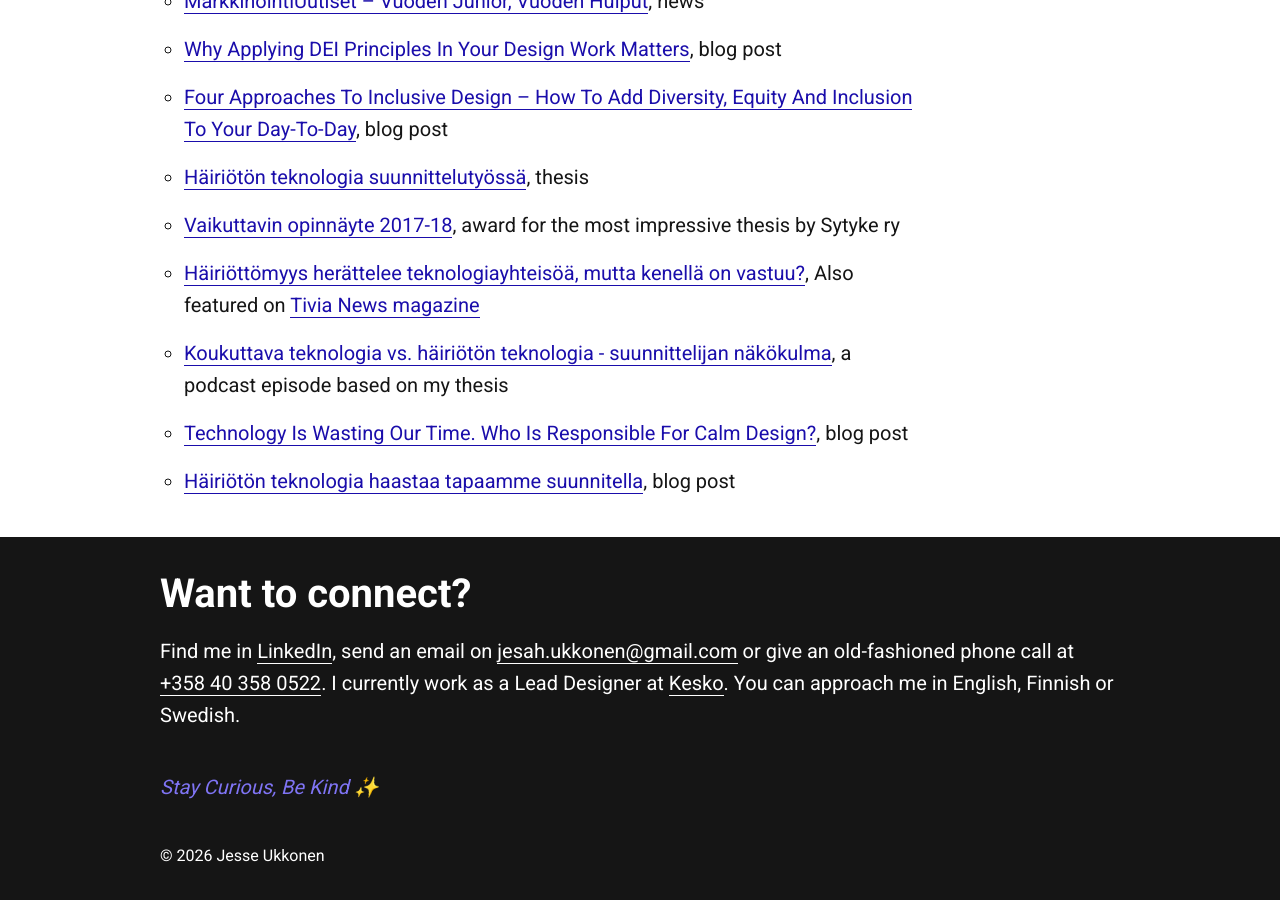
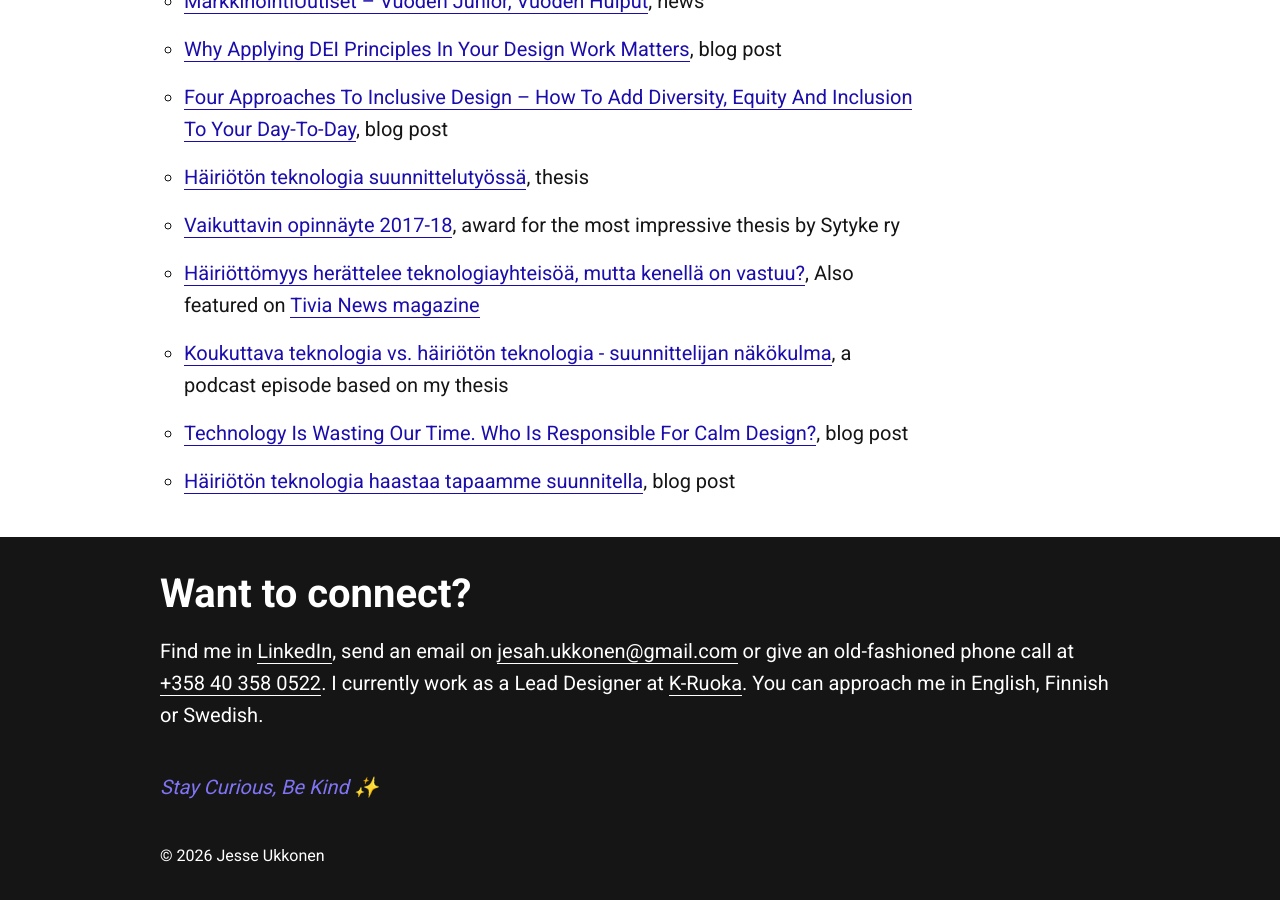
Before and after one commit to jesseu/jesseu.github.io, a Jekyll site: the page built from index.html, in a window 1280 px wide and 900 px high, scrolled down 3602 px. Built offline with Jekyll 4.4.1, drawn with Linux system fonts in a browser that asks for light colours.

Commit message:
Update default.html

```diff
--- a/_layouts/default.html
+++ b/_layouts/default.html
@@ -56,7 +56,7 @@
     <footer class= "footer">
       <div class="container footer-content">
         <h2 id="connect">Want to connect?</h2>
-        <p>Find me in <a class="link-dark-bg" href="https://www.linkedin.com/in/jesseukkonen/" target="_blank">LinkedIn</a>, send an email on <a class="link-dark-bg" href="javascript:alert('JavaScript')" onclick="this.href=atob('bWFpbHRvOmplc2FoLnVra29uZW4lNDBnbWFpbC5jb20='); return true" target="_blank">jesah.ukkonen@gmail.com</a> or give an old-fashioned phone call at <a class="link-dark-bg" href="tel:+358403580522">+358 40 358 0522</a>. I currently work as a Lead Designer at <a class="link-dark-bg" href="https://www.k-ruoka.fi/" target="_blank">Kesko</a>. You can approach me in English, Finnish or Swedish.</p>
+        <p>Find me in <a class="link-dark-bg" href="https://www.linkedin.com/in/jesseukkonen/" target="_blank">LinkedIn</a>, send an email on <a class="link-dark-bg" href="javascript:alert('JavaScript')" onclick="this.href=atob('bWFpbHRvOmplc2FoLnVra29uZW4lNDBnbWFpbC5jb20='); return true" target="_blank">jesah.ukkonen@gmail.com</a> or give an old-fashioned phone call at <a class="link-dark-bg" href="tel:+358403580522">+358 40 358 0522</a>. I currently work as a Lead Designer at <a class="link-dark-bg" href="https://www.k-ruoka.fi/" target="_blank">K-Ruoka</a>. You can approach me in English, Finnish or Swedish.</p>
         <p style="color:#7f74f4;"><em>Stay Curious, Be Kind ✨</em></p>
         <p style="margin-bottom:0; font-size:1rem;">&copy; <script type="text/javascript">document.write(new Date().getFullYear());
           </script> Jesse Ukkonen</p>
```
